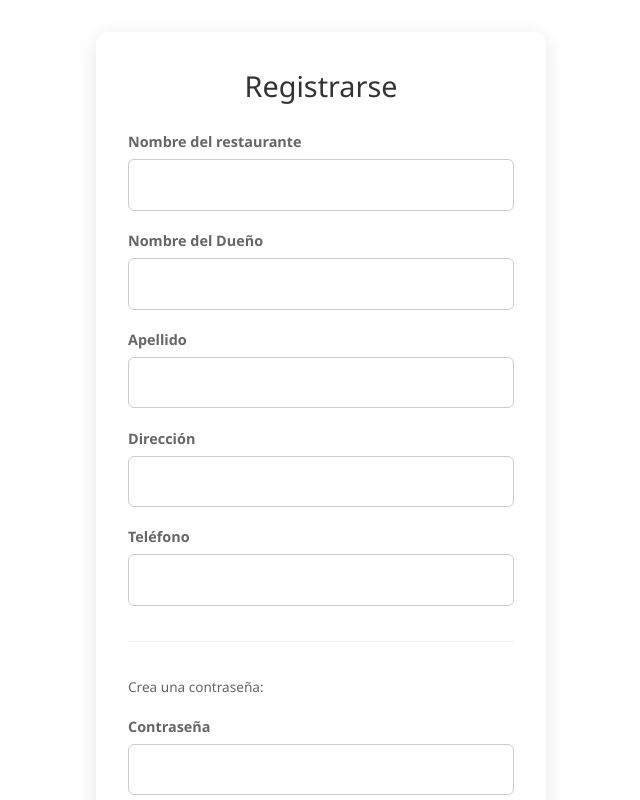
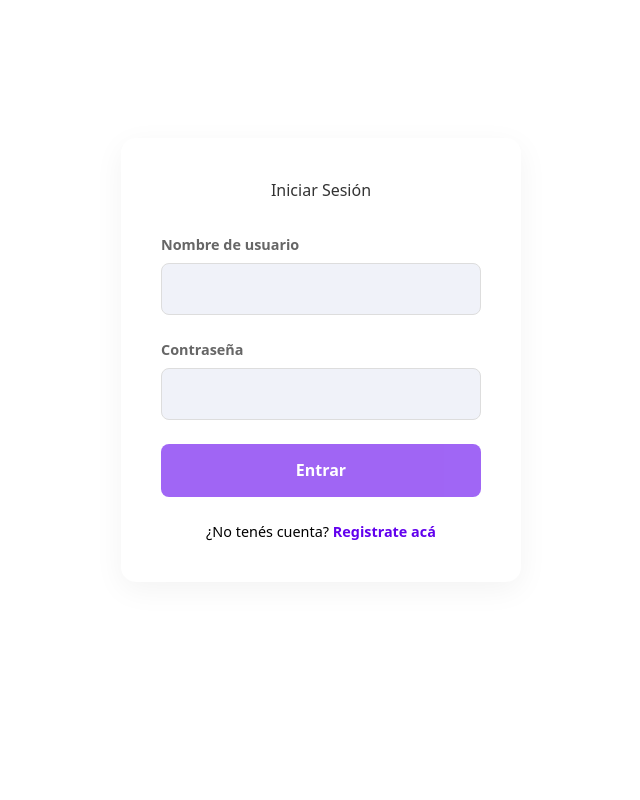
Before and after one commit to abicalenta/tp-final-febrero-2026, an Angular app: page / in a window 1280 px wide. Shown: the top 800 px of the page, without its empty margins (319-959 px from the left). Built offline with nearby package versions, Linux system fonts and the light colour scheme.

Commit message:
28/01 parte dos

```diff
--- a/src/app/app.routes.ts
+++ b/src/app/app.routes.ts
@@ -7,4 +7,5 @@ export const routes: Routes = [
   { path: '', component: LoginComponent },
   { path: 'register', component: RegisterComponent },
   { path: 'menu/:id/:slug', component: MenuComponent },
+  { path: '', redirectTo: 'login', pathMatch: 'full' },
 ];
--- a/src/app/core/services/Models/restaurant.interface.ts
+++ b/src/app/core/services/Models/restaurant.interface.ts
@@ -10,9 +10,10 @@ export interface Restaurant {
   restaurantName: string;
 }
 
-export interface LoginData { // <-- El 'export' es obligatorio
+export interface LoginData {
   email: string;
   password: string;
+  username: string
 }
 
 export interface RegistroData {
@@ -23,4 +24,5 @@ export interface RegistroData {
   phoneNumber: string;
   password: string;
   password2?: string;
+
 }
--- a/src/app/core/services/auth.ts
+++ b/src/app/core/services/auth.ts
@@ -2,6 +2,7 @@ import { HttpClient } from '@angular/common/http';
 import { Injectable, inject, signal } from '@angular/core';
 import { Observable, tap } from 'rxjs';
 import { LoginData } from './Models/restaurant.interface';
+
 
 @Injectable({
   providedIn: 'root'
--- a/src/app/pages/login/login.html
+++ b/src/app/pages/login/login.html
@@ -1,64 +1,23 @@
-<div class="registerContainer">
-  @if(isEditing()){
-    <h1 class="formTitle">✏️ Editar Perfil</h1>
-  } @else {
-    <h1 class="formTitle">Registrarse</h1>
-  }
+<div class="auth-container">
+  <div class="auth-card">
+    <h1 class="form-title">Iniciar Sesión</h1>
+    <form #loginForm="ngForm" (ngSubmit)="onLogin(loginForm)" class="form-content">
+      <div class="input-group">
+        <label for="username" class="input-label">Nombre de usuario</label>
+        <input id="username" name="username" type="text" required ngModel class="input-field">
+      </div>
+      <div class="input-group">
+        <label for="password" class="input-label">Contraseña</label>
+        <input id="password" name="password" type="password" required ngModel class="input-field">
+      </div>
+      @if (errorMessage()) { <p class="error-message">{{ errorMessage() }}</p> }
+      <button type="submit" [disabled]="loginForm.invalid || isLoading()" class="submit-button">
+      {{ isLoading() ? 'Cargando...' : 'Entrar' }}
+    </button>
 
-  <form #registerForm="ngForm" (ngSubmit)="onRegister(registerForm)" class="formContent">
-
-    <div class="inputGroup">
-      <label for="restaurantName" class="inputLabel">Nombre del restaurante</label>
-      <input id="restaurantName" name="restaurantName" type="text" required minlength="3"
-             [ngModel]="userData().restaurantName" class="inputField" #restaurantName="ngModel">
-    </div>
-
-    <div class="inputGroup">
-      <label for="firstName" class="inputLabel">Nombre del Dueño</label>
-      <input id="firstName" name="firstName" type="text" required
-             [ngModel]="userData().firstName" class="inputField">
-    </div>
-
-    <div class="inputGroup">
-      <label for="lastName" class="inputLabel">Apellido</label>
-      <input id="lastName" name="lastName" type="text" required
-             [ngModel]="userData().lastName" class="inputField">
-    </div>
-
-    <div class="inputGroup">
-      <label for="address" class="inputLabel">Dirección</label>
-      <input id="address" name="address" type="text" required
-             [ngModel]="userData().address" class="inputField">
-    </div>
-
-    <div class="inputGroup">
-      <label for="phoneNumber" class="inputLabel">Teléfono</label>
-      <input id="phoneNumber" name="phoneNumber" type="text" required minlength="4"
-             [ngModel]="userData().phoneNumber" class="inputField">
-    </div>
-
-    <hr class="divider">
-    <p class="noteText">
-      {{ isEditing() ? 'Ingresa tu contraseña actual (o una nueva) para guardar cambios:' : 'Crea una contraseña:' }}
+    <p class="footer-text">
+      ¿No tenés cuenta?
+      <a routerLink="/register" class="link">Registrate acá</a>
     </p>
-
-    <div class="inputGroup">
-      <label for="password" class="inputLabel">Contraseña</label>
-      <input id="password" name="password" type="password" required minlength="4"
-             [ngModel]="userData().password" class="inputField">
-    </div>
-
-    <div class="inputGroup">
-      <label for="password2" class="inputLabel">Repetir Contraseña</label>
-      <input id="password2" name="password2" type="password" required
-             [ngModel]="userData().password2" class="inputField">
-    </div>
-
-    @if (errorMessage()) {
-      <p class="errorMessage">{{ errorMessage() }}</p>
-    }
-
-    <button type="submit" [disabled]="registerForm.invalid || isLoading()" class="submitButton">
-      @if(isLoading()){}
-      {{ isEditing() ? 'Guardar Cambios' : 'Registrarse' }}
-    </button>
+  </form>
+</div>
--- a/src/app/pages/login/login.scss
+++ b/src/app/pages/login/login.scss
@@ -1,127 +1,38 @@
-// Variables de diseño para facilitar cambios rápidos
-$primary-color: #6200ee; // Color principal de marca
-$primary-hover: #3700b3;
-$error-color: #b00020;
-$text-color: #333;
-$label-color: #666;
-$border-color: #ccc;
-$bg-card: #ffffff;
-
-.registerContainer {
-  max-width: 450px;
-  margin: 2rem auto;
-  padding: 2rem;
-  background-color: $bg-card;
-  border-radius: 12px;
-  box-shadow: 0 4px 20px rgba(0, 0, 0, 0.1);
-  font-family: 'Segoe UI', Roboto, sans-serif;
-
-  .formTitle {
-    text-align: center;
-    color: $text-color;
-    margin-bottom: 1.5rem;
-    font-size: 1.8rem;
-  }
-
-  .formContent {
-    display: flex;
-    flex-direction: column;
-    gap: 1.2rem;
-
-    .inputGroup {
+.auth-container {
+  display: flex;
+  justify-content: center;
+  align-items: center;
+  min-height: 90vh;
+  .auth-card {
+    background: white;
+    padding: 2.5rem;
+    border-radius: 15px;
+    box-shadow: 0 8px 30px rgba(0,0,0,0.05);
+    width: 100%;
+    max-width: 400px;
+    .form-title { text-align: center; margin-bottom: 2rem; color: #333; }
+    .form-content {
       display: flex;
       flex-direction: column;
-      gap: 0.4rem;
-
-      .inputLabel {
-        font-size: 0.9rem;
-        font-weight: 600;
-        color: $label-color;
-      }
-
-      .inputField {
-        padding: 0.8rem;
-        border: 1px solid $border-color;
-        border-radius: 6px;
-        font-size: 1rem;
-        transition: border-color 0.3s, box-shadow 0.3s;
-
-        &:focus {
-          outline: none;
-          border-color: $primary-color;
-          box-shadow: 0 0 0 3px rgba(98, 0, 238, 0.1);
-        }
-
-        // Estilo cuando el campo es inválido y fue tocado
-        &.ng-invalid.ng-touched {
-          border-color: $error-color;
+      gap: 1.5rem;
+      .input-group {
+        display: flex;
+        flex-direction: column;
+        gap: 0.5rem;
+        .input-label { font-weight: 600; color: #666; font-size: 0.9rem; }
+        .input-field {
+          padding: 0.8rem; border: 1px solid #ddd; border-radius: 8px;
+          background-color: #f0f2f9; // Lila claro de tu registro
         }
       }
-    }
-
-    .divider {
-      border: 0;
-      border-top: 1px solid #eee;
-      margin: 1rem 0;
-    }
-
-    .noteText {
-      font-size: 0.85rem;
-      color: $label-color;
-      line-height: 1.4;
-      margin: 0;
-    }
-
-    .errorMessage {
-      color: $error-color;
-      font-size: 0.85rem;
-      font-weight: bold;
-      text-align: center;
-      background-color: rgba($error-color, 0.1);
-      padding: 0.6rem;
-      border-radius: 4px;
-    }
-
-    .submitButton {
-      padding: 1rem;
-      background-color: $primary-color;
-      color: white;
-      border: none;
-      border-radius: 6px;
-      font-size: 1rem;
-      font-weight: bold;
-      cursor: pointer;
-      transition: background-color 0.3s, transform 0.1s;
-
-      &:hover:not(:disabled) {
-        background-color: $primary-hover;
+      .submit-button {
+        padding: 0.9rem; background: #6200ee; color: white; border: none;
+        border-radius: 8px; font-weight: bold; cursor: pointer;
+        &:disabled { opacity: 0.6; }
       }
-
-      &:active:not(:disabled) {
-        transform: scale(0.98);
-      }
-
-      &:disabled {
-        background-color: #e0e0e0;
-        color: #9e9e9e;
-        cursor: not-allowed;
-      }
-    }
-  }
-
-  .loginText {
-    text-align: center;
-    margin-top: 1.5rem;
-    font-size: 0.9rem;
-    color: $label-color;
-
-    .link {
-      color: $primary-color;
-      text-decoration: none;
-      font-weight: bold;
-
-      &:hover {
-        text-decoration: underline;
+      .footer-text {
+        text-align: center; font-size: 0.9rem;
+        .link { color: #6200ee; font-weight: bold; text-decoration: none; }
       }
     }
   }
--- a/src/app/pages/login/login.ts
+++ b/src/app/pages/login/login.ts
@@ -1,15 +1,13 @@
 import { Component, inject, signal } from '@angular/core';
 import { CommonModule } from '@angular/common';
 import { FormsModule, NgForm } from '@angular/forms';
-import { Router, RouterModule } from '@angular/router'; // Agregamos RouterModule para el link
+import { Router, RouterModule } from '@angular/router';
 import { AuthService } from '../../core/services/auth';
-import { RegistroData } from '../../core/services/Models/restaurant.interface';
-
 
 @Component({
   selector: 'app-login',
   standalone: true,
-  imports: [CommonModule, FormsModule, RouterModule], // Necesitas RouterModule para routerLink
+  imports: [CommonModule, FormsModule, RouterModule],
   templateUrl: './login.html',
   styleUrl: './login.scss'
 })
@@ -17,40 +15,22 @@ export class LoginComponent {
   private authService = inject(AuthService);
   private router = inject(Router);
 
-  // Signals que tu HTML está pidiendo
   isLoading = signal(false);
   errorMessage = signal('');
-  isEditing = signal(false); // Cambiado a signal para que el @if funcione
-  userData = signal<RegistroData>({
-    restaurantName: '',
-    firstName: '',
-    lastName: '',
-    address: '',
-    phoneNumber: '',
-    password: ''
-  });
 
-  // El HTML llama a onRegister(registerForm)
-  async onRegister(form: NgForm) {
+  async onLogin(form: NgForm) {
     if (form.invalid) return;
-
-    // Validación básica de contraseñas
-    if (form.value.password !== form.value.password2) {
-      this.errorMessage.set('Las contraseñas no coinciden.');
-      return;
-    }
-
     this.isLoading.set(true);
-    this.errorMessage.set('');
 
     try {
-      // Usamos el servicio para registrar
-      const success = await this.authService.register(form.value);
+      const success = await this.authService.login(form.value);
       if (success) {
-        this.router.navigate(['/restaurant-list']);
+        this.router.navigate(['/home']);
+      } else {
+        this.errorMessage.set('Usuario o contraseña incorrectos.');
       }
     } catch (error) {
-      this.errorMessage.set('Error al intentar registrarse.');
+      this.errorMessage.set('Error de conexión.');
     } finally {
       this.isLoading.set(false);
     }
--- a/src/app/pages/register/register.html
+++ b/src/app/pages/register/register.html
@@ -36,3 +36,16 @@
     <p class="footer">¿Ya tenés cuenta? <a routerLink="/login">Iniciá sesión</a></p>
   </form>
 </div>
+
+<button type="submit" [disabled]="registerForm.invalid || isLoading()" class="submit-button">
+  {{ isEditing() ? 'Guardar Cambios' : 'Registrarse' }}
+</button>
+
+<p class="footer-text">
+  ¿Ya tenés cuenta?
+  <a routerLink="/login" class="link">Iniciá sesión acá</a>
+</p>
+
+<button type="submit" [disabled]="registerForm.invalid || isLoading()" class="submit-button">
+  {{ isEditing() ? 'Guardar Cambios' : 'Registrarse' }}
+</button>
--- a/src/app/pages/register/register.scss
+++ b/src/app/pages/register/register.scss
@@ -123,3 +123,20 @@
     }
   }
 }
+
+.footer-text {
+  text-align: center;
+  margin-top: 1.5rem;
+  font-size: 0.9rem;
+  color: #666;
+
+  .link {
+    color: #6200ee;
+    font-weight: bold;
+    text-decoration: none;
+
+    &:hover {
+      text-decoration: underline;
+    }
+  }
+}
--- a/src/app/pages/register/register.ts
+++ b/src/app/pages/register/register.ts
@@ -12,6 +12,9 @@ import { AuthService } from '../../core/services/auth';
   styleUrl: './register.scss'
 })
 export class RegisterComponent {
+  // 1. Cambiamos isEditing a un Signal para que el HTML funcione
+  isEditing = signal(false);
+
   private authService = inject(AuthService);
   private router = inject(Router);
 
@@ -25,8 +28,8 @@ export class RegisterComponent {
     this.errorMessage.set('');
 
     try {
-      // 'as any' para evitar el error de tipo unknown en el TP
-      const result = await (this.authService.register(form.value) as any);
+      // form.value  para  los datos del HTML
+      const result = await this.authService.register(form.value);
 
       if (result) {
         this.router.navigate(['/login']);
--- a/src/app/shared/components/category-filter/category-filter.ts
+++ b/src/app/shared/components/category-filter/category-filter.ts
@@ -38,7 +38,8 @@ export class CategoriaPagina {
         return;
       }
 
-      await this.categoryService.getCategoriesByRestaurant(+userId);
+
+await this.categoryService.getCategoriesByRestaurant(+userId);
       const allCategories = this.categoryService.categories();
 
 
```
